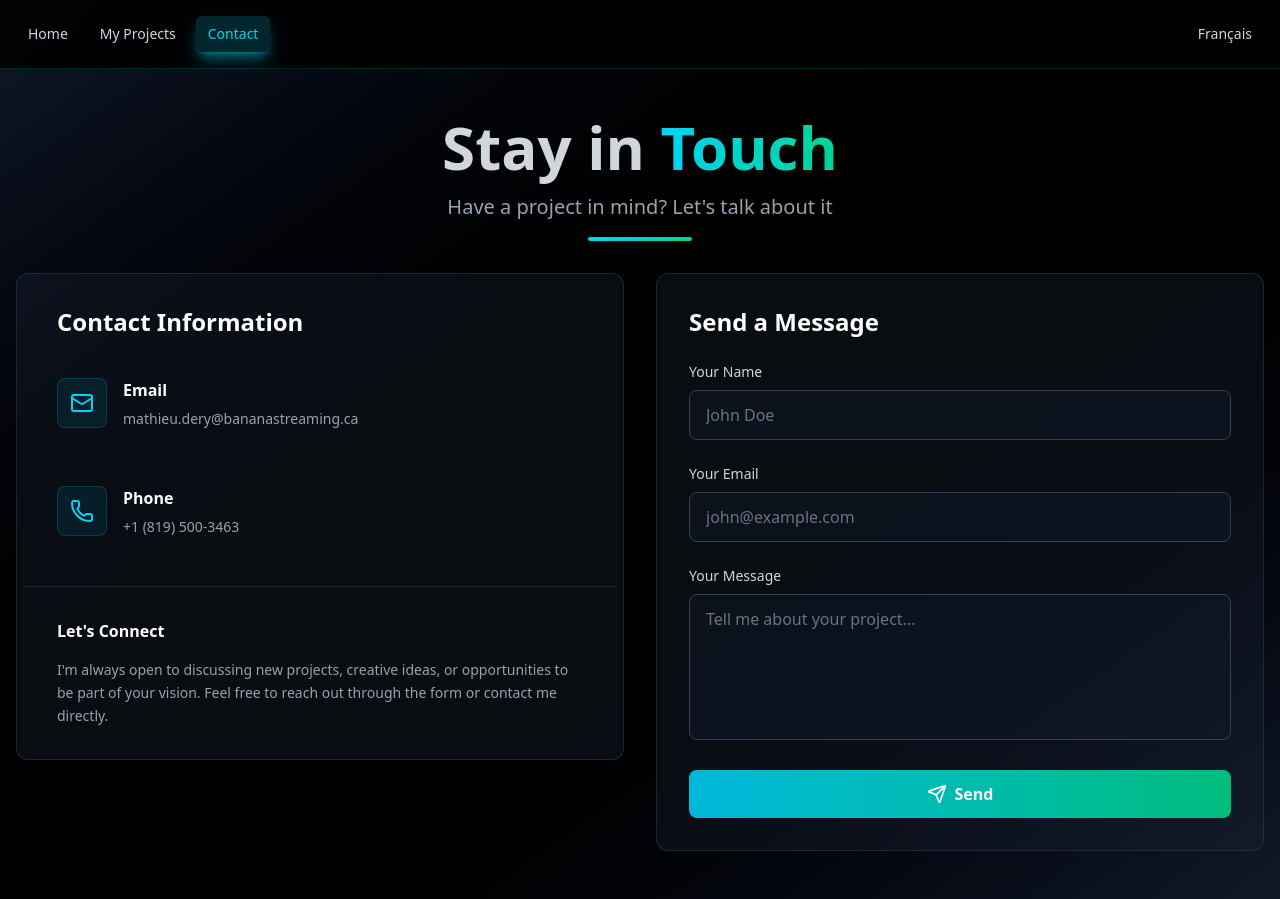
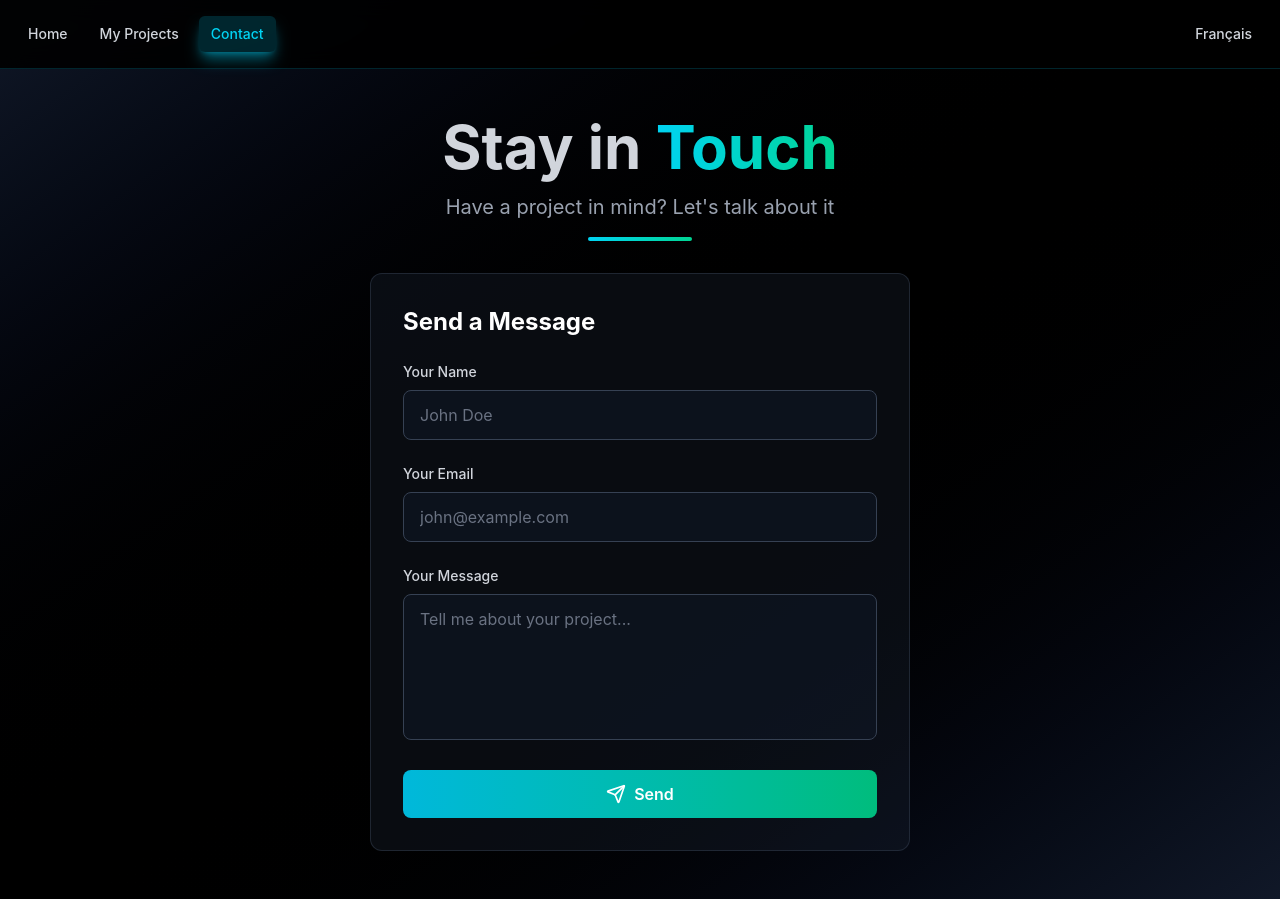
Before and after one commit to Unimat45/unimat45.github.io, an Astro site in the folder web/: page /en/contact in a window 1280 px wide. Built offline with nearby package versions, Linux system fonts and the light colour scheme; Astro itself is replaced by a stand-in of ours.

Commit message:
July 2026 update

```diff
--- a/web/src/components/FancyLastWord.astro
+++ b/web/src/components/FancyLastWord.astro
@@ -1,3 +1,4 @@
 <span class="bg-linear-to-r from-cyan-400 to-emerald-400 bg-clip-text text-transparent">
+    &#x20;
     <slot />
 </span>
--- a/web/src/layouts/Layout.astro
+++ b/web/src/layouts/Layout.astro
@@ -112,7 +112,7 @@ const localizedPath = (currentLocale: string) => {
             </ul>
         </div>
 
-        <main class={cn("p-4 max-w-7xl mx-auto my-8", className)}>
+        <main class={cn("p-4 max-w-7xl mx-auto my-8 w-full", className)}>
             <slot />
         </main>
     </body>
--- a/web/src/pages/[locale]/contact.astro
+++ b/web/src/pages/[locale]/contact.astro
@@ -8,7 +8,7 @@ export const getStaticPaths = (() => {
 import Layout from "../../layouts/Layout.astro";
 import FancyLastWord from "../../components/FancyLastWord.astro";
 import { initI18n } from "../../lib/i18n";
-import { Mail, Phone } from "lucide-react";
+// import { Mail, Phone } from "lucide-react";
 import { ContactForm } from "../../components/ContactForm";
 
 const i18n = initI18n(Astro.params);
@@ -28,8 +28,8 @@ const { t } = i18n;
         <div class="mx-auto h-1 w-1/12 rounded-full bg-linear-to-r from-cyan-400 to-emerald-400"></div>
     </section>
 
-    <section class="grid gap-8 lg:grid-cols-2">
-        <div class="space-y-8">
+    <section class="grid gap-8 md:w-135 md:mx-auto">
+        <!-- <div class="space-y-8">
             <div
                 class="rounded-xl border border-gray-700/50 bg-gray-800/30 px-2 py-8 transition-all duration-300 hover:border-cyan-500/50"
             >
@@ -70,7 +70,7 @@ const { t } = i18n;
                     </p>
                 </div>
             </div>
-        </div>
+        </div> -->
 
         <ContactForm locale={Astro.params.locale} client:load />
     </section>
```
Also changed, not shown: web/package.json (+17 -17 lines), .github/workflows/deploy.yml, web/src/assets/face.webp, 1 other file.
